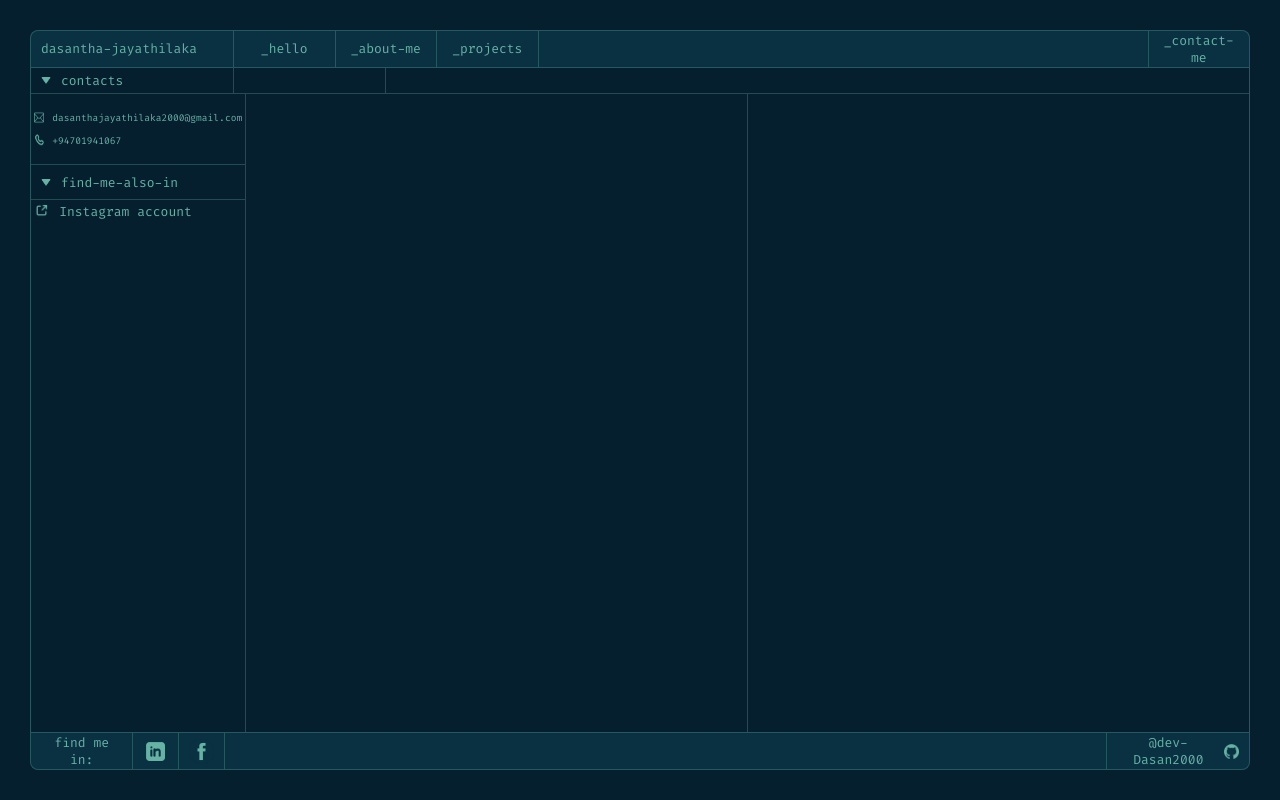
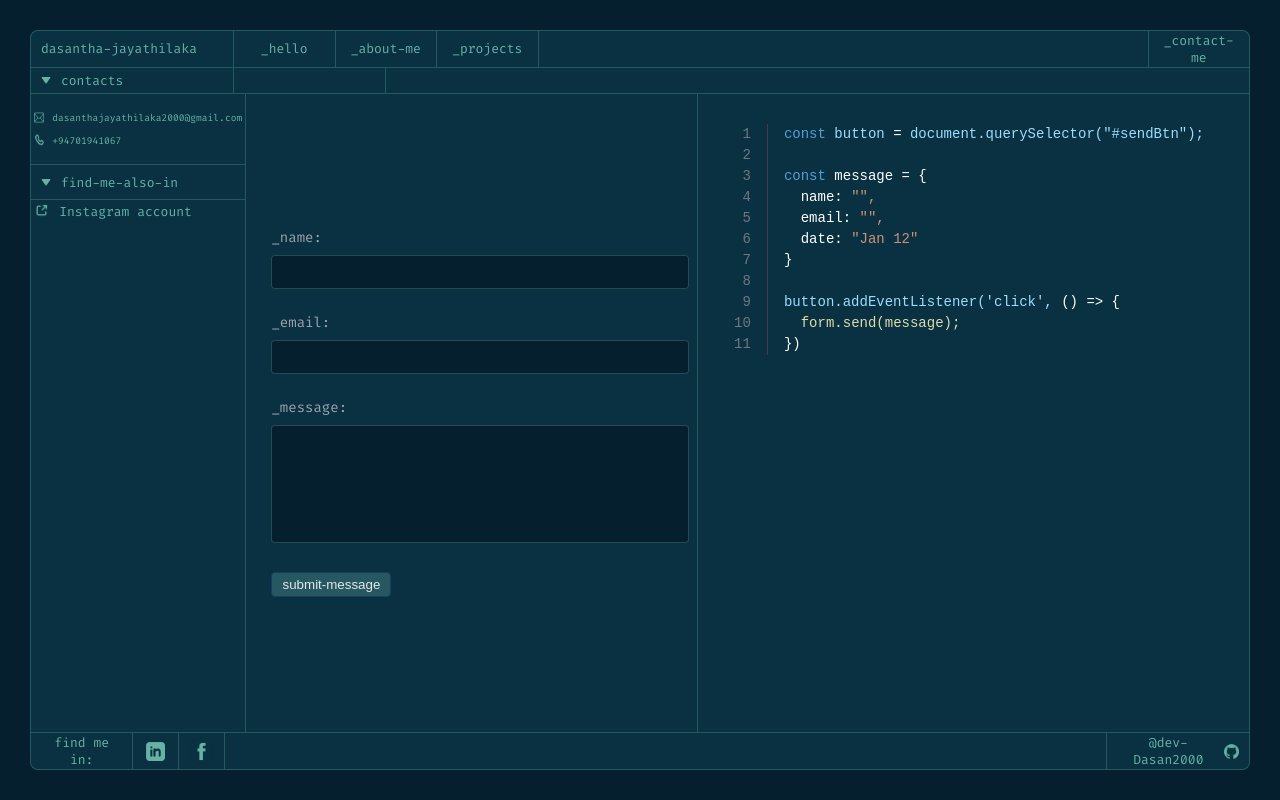
Before and after one commit to dev-Dasan2000/portfolio, a React (Vite) app: page /contact in a window 1280 px wide. Built offline with nearby package versions, Linux system fonts and the light colour scheme.

Commit message:
third commit

```diff
--- /dev/null
+++ b/src/components/CodePreview.jsx
@@ -0,0 +1,113 @@
+import React from 'react';
+import '../css/contact.css';
+
+export default function CodePreview({ formData }) {
+  const currentDate = new Date().toLocaleDateString('en-US', {
+    month: 'short',
+    day: 'numeric',
+  });
+
+  const formatParagraph = (text, charsPerLine) => {
+    if (!text) return [];
+    const words = text.split(' ');
+    const lines = [];
+    let currentLine = '';
+
+    words.forEach(word => {
+      if (currentLine.length + word.length + 1 <= charsPerLine) {
+        currentLine += (currentLine.length ? ' ' : '') + word;
+      } else {
+        lines.push(currentLine);
+        currentLine = word;
+      }
+    });
+
+    if (currentLine) {
+      lines.push(currentLine);
+    }
+    return lines;
+  };
+
+  // Format message into multiple lines
+  const messageLines = formatParagraph(formData?.message || '', 48);
+
+  // Generate code lines with proper message formatting
+  const generateCodeLines = () => {
+    const lines = [
+      `const button = document.querySelector("#sendBtn");`,
+      ``,
+      `const message = {`,
+      `  name: "${formData?.name || ''}", `,
+      `  email: "${formData?.email || ''}", `,
+    ];
+
+    // Add message lines with proper indentation
+    messageLines.forEach((messageLine, index) => {
+      if (index === 0) {
+        lines.push(`  message: "${messageLine}${messageLines.length > 1 ? '' : '",'}`) ;
+      } else if (index === messageLines.length - 1) {
+        lines.push(`           "${messageLine}",`);
+      } else {
+        lines.push(`           "${messageLine}`);
+      }
+    });
+
+    lines.push(`  date: "${currentDate}"`,
+      `}`,
+      ``,
+      `button.addEventListener('click', () => {`,
+      `  form.send(message);`,
+      `})`);
+
+    return lines;
+  };
+
+  const codeLines = generateCodeLines();
+
+  const renderCodePart = (part) => {
+    let className = '';
+    if (part.includes('const')) className = 'keyword';
+    else if (part.includes('document') || part.includes('button')) className = 'variable';
+    else if (part.includes('querySelector') || part.includes('addEventListener') || part.includes('send')) className = 'function';
+    else if (part.startsWith('"') || part.endsWith('"')) className = 'string';
+    else if (part.includes('{') || part.includes('}') || part.includes('(') || part.includes(')') || part === '=' || part === ';' || part === ',') className = 'punctuation';
+
+    return (
+      <span className={className}>
+        {part}{' '}
+      </span>
+    );
+  };
+
+  return (
+    <pre className="code-preview">
+      <code className="code-container">
+        {/* Line numbers */}
+        <div className="line-numbers">
+          {codeLines.map((_, i) => (
+            <div key={i + 1} className="line-number">
+              {i + 1}
+            </div>
+          ))}
+        </div>
+
+        {/* Code content */}
+        <div className="code-content">
+          {codeLines.map((line, i) => (
+            <div key={i} className="code-line">
+              {line ? (
+                line.split(' ').map((part, j) => (
+                  <React.Fragment key={j}>
+                    {renderCodePart(part)}
+                  </React.Fragment>
+                ))
+              ) : (
+                '\u00A0'
+              )}
+            </div>
+          ))}
+        </div>
+      </code>
+    </pre>
+  );
+}
--- a/src/components/Contact-main.jsx
+++ b/src/components/Contact-main.jsx
@@ -1,9 +1,23 @@
+import React, { useState } from 'react';
 import DownArrowLogo from '../assets/down-arrow-icon.png'
 import EmailIcon from '../assets/email-icon.png'
 import PhoneIcon from '../assets/phone-icon.png'
 import LinkIcon from '../assets/external-link-icon.png'
+import ContactForm from './ContactForm'
+import CodePreview from './CodePreview';
 
 export default function Contact_main() {
+
+    const [formData, setFormData] = useState({
+        name: '',
+        email: '',
+        message: ''
+    });
+
+    const handleFormDataChange = (newData) => {
+        setFormData(newData);
+    };
+
     return (
         <div className="contact-main-container">
             <div className="top-contact">
@@ -35,8 +49,14 @@ export default function Contact_main() {
                         <a href='#' target='_blank'><span>Instagram account</span></a>
                     </div>
                 </div>
-                <div className="contact-bottom-div-2"></div>
-                <div className="contact-bottom-div-3"></div>
+                <div className="contact-bottom-div-2">
+                    <ContactForm onFormDataChange={handleFormDataChange} />
+                </div>
+                <div className="contact-bottom-div-3">
+                    <div className="form-and-preview">
+                        <CodePreview formData={formData} />
+                    </div>
+                </div>
             </div>
         </div>
     )
--- /dev/null
+++ b/src/components/ContactForm.jsx
@@ -0,0 +1,72 @@
+import React, { useState } from 'react';
+
+export default function ContactForm({ onFormDataChange }) {
+    const [formData, setFormData] = useState({
+      name: '',
+      email: '',
+      message: ''
+    });
+
+    const handleSubmit = (e) => {
+      e.preventDefault();
+      console.log('Form submitted:', formData);
+    };
+
+    const handleChange = (e) => {
+      const { name, value } = e.target;
+      const newFormData = {
+        ...formData,
+        [name]: value
+      };
+      setFormData(newFormData);
+      onFormDataChange(newFormData);
+    };
+
+    return (
+        <div className="contact-form-container">
+        <form onSubmit={handleSubmit}>
+            <div className="form-group">
+            <label htmlFor="name" className="form-label">_name:</label>
+            <input
+                type="text"
+                id="name"
+                name="name"
+                value={formData.name}
+                onChange={handleChange}
+                className="form-input"
+                required
+            />
+            </div>
+
+            <div className="form-group">
+            <label htmlFor="email" className="form-label">_email:</label>
+            <input
+                type="email"
+                id="email"
+                name="email"
+                value={formData.email}
+                onChange={handleChange}
+                className="form-input"
+                required
+            />
+            </div>
+
+            <div className="form-group">
+            <label htmlFor="message" className="form-label">_message:</label>
+            <textarea
+                id="message"
+                name="message"
+                value={formData.message}
+                onChange={handleChange}
+                className="form-textarea"
+                required
+            />
+            </div>
+
+            <button type="submit" className="submit-button">
+            submit-message
+            </button>
+        </form>
+        </div>
+    );
+};
--- a/src/css/contact.css
+++ b/src/css/contact.css
@@ -5,6 +5,7 @@
     background-color: var(--color-1);
     overflow: hidden;
     min-height: 0;
+    background-color: var(--color-2);
 }
 
 .top-contact {
@@ -16,7 +17,7 @@
 
 .bottom-contact {
     display: grid;
-    grid-template-columns: 2fr 5fr 5fr;
+    grid-template-columns: 2fr 4.5fr 5.5fr;
     font-family: "Fira Code", serif;
     overflow: hidden;
     min-height: 0;
@@ -50,6 +51,24 @@
 
 .contact-bottom-div-2 {
     border-right: 0.1px solid var(--color-3-transparent);
+    display: flex;
+    align-items: center;
+    justify-content: center;
+    position: relative;
+}
+
+.contact-bottom-div-3 {
+    overflow-y: scroll;
+}
+
+.contact-bottom-div-3::-webkit-scrollbar-track {
+    background: #0f172a;
+    border-left: 0.1px solid var(--color-3-transparent);
+}
+
+.contact-bottom-div-3::-webkit-scrollbar-thumb {
+    background: var(--color-3);
+    border: none;
 }
 
 .container-1 {
@@ -114,3 +133,130 @@
     text-decoration: none;
     color: var(--color-3);
 }
+
+.contact-form-container {
+    width: 100%;
+    max-width: 400px;
+    padding: 24px;
+    background-color: transparent;
+    color: #e5e7eb;
+    border-radius: 8px;
+    position: fixed;
+}
+
+.form-group {
+    margin-bottom: 24px;
+}
+
+.form-label {
+    display: block;
+    font-size: 14px;
+    color: #9ca3af;
+    margin-bottom: 8px;
+}
+
+.form-input,
+.form-textarea {
+    width: 100%;
+    padding: 8px;
+    background-color: var(--color-1);
+    border: 1px solid var(--color-3-transparent);
+    border-radius: 4px;
+    color: #e5e7eb;
+    font-size: 14px;
+}
+
+.form-input:focus,
+.form-textarea:focus {
+    outline: none;
+    border-color: var(--color-3);
+}
+
+.form-textarea {
+    resize: none;
+    min-height: 100px;
+}
+
+.submit-button {
+    width: 30%;
+    padding: 0.25rem;
+    background-color: var(--color-3-transparent);
+    border: 1px solid #1e3a5f;
+    border-radius: 4px;
+    color: #e5e7eb;
+    cursor: pointer;
+    transition: background-color 0.2s ease;
+}
+
+.submit-button:hover {
+    background-color: #163459;
+}
+
+.form-and-preview {
+    display: flex;
+    flex-direction: column;
+    align-items: center;
+    justify-content: center;
+    gap: 2rem;
+    width: 100%;
+}
+
+/*.keyword { color: #c792ea; }
+.variable { color: #82aaff; }
+.string { color: #f78c6c; }
+.function { color: #ffcb6b; }
+.punctuation { color: #ffffff; }*/
+
+.code-preview {
+    position: relative;
+    background-color: var(--color-2);
+    color: white;
+    padding: 1rem;
+    border-radius: 4px;
+    overflow-x: auto;
+    font-size: 14px;
+}
+
+.code-container {
+    display: flex;
+}
+
+.line-numbers {
+    padding-right: 1rem;
+    text-align: right;
+    border-right: 1px solid #404040;
+    margin-right: 1rem;
+    color: #6e7681;
+}
+
+.line-number {
+    line-height: 1.5;
+}
+
+.code-content {
+    flex: 1;
+}
+
+.code-line {
+    line-height: 1.5;
+}
+
+.keyword {
+    color: #569cd6;
+}
+
+.variable {
+    color: #9cdcfe;
+}
+
+.function {
+    color: #dcdcaa;
+}
+
+.string {
+    color: #ce9178;
+}
+
+.punctuation {
+    color: white;
+}
--- a/src/css/game.css
+++ b/src/css/game.css
@@ -3,7 +3,7 @@
   align-items: center;
   justify-content: center;
   width: 350px;
-  height: 350px;
+  height: 400px;
 }
 
 .game-wrapper {
@@ -18,7 +18,7 @@
 .game-board {
   position: relative;
   width: 100%;
-  height: 200px;
+  height: 250px;
   background-color: #0f172a;
   border-radius: 0.5rem;
   margin-bottom: 0.75rem;
--- a/src/css/project.css
+++ b/src/css/project.css
@@ -73,7 +73,6 @@
 .bottom-div-2::-webkit-scrollbar-track {
     background: #0f172a;
     border-left: 0.1px solid var(--color-3-transparent);
-
 }
 
 .bottom-div-2::-webkit-scrollbar-thumb {
```
